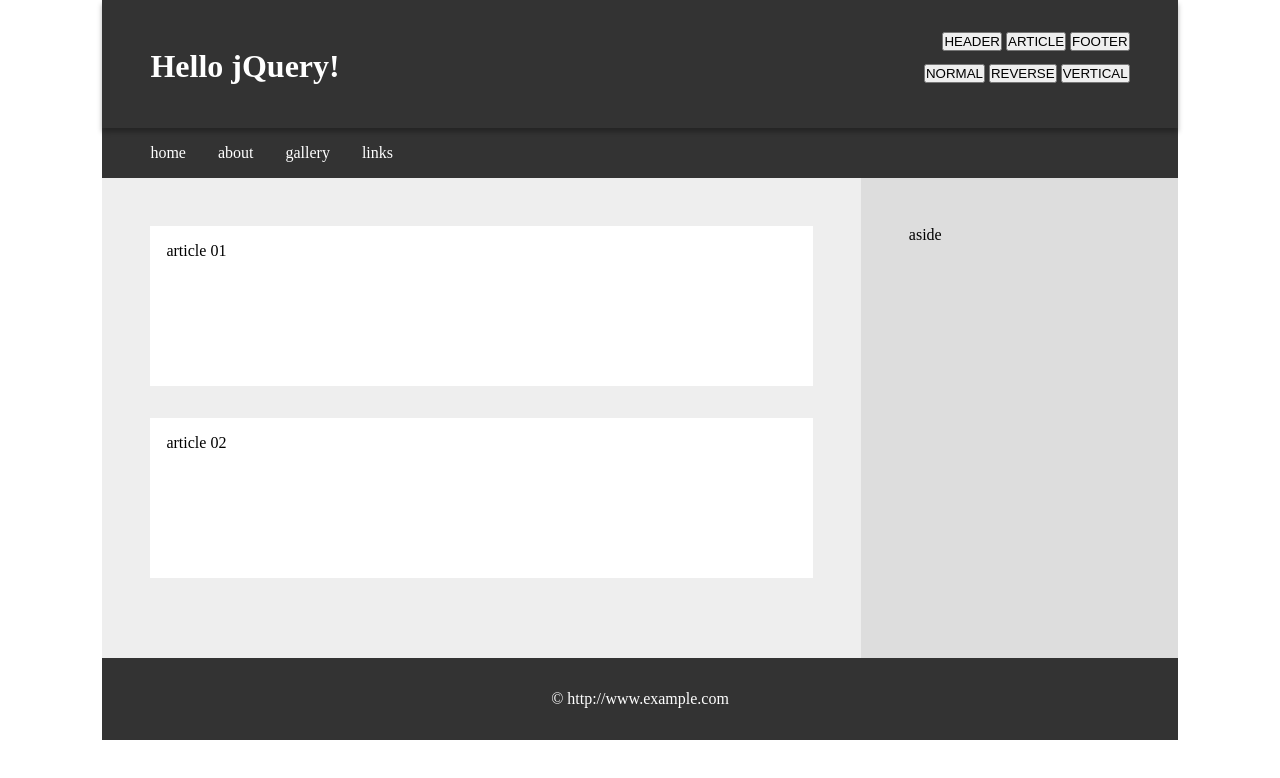
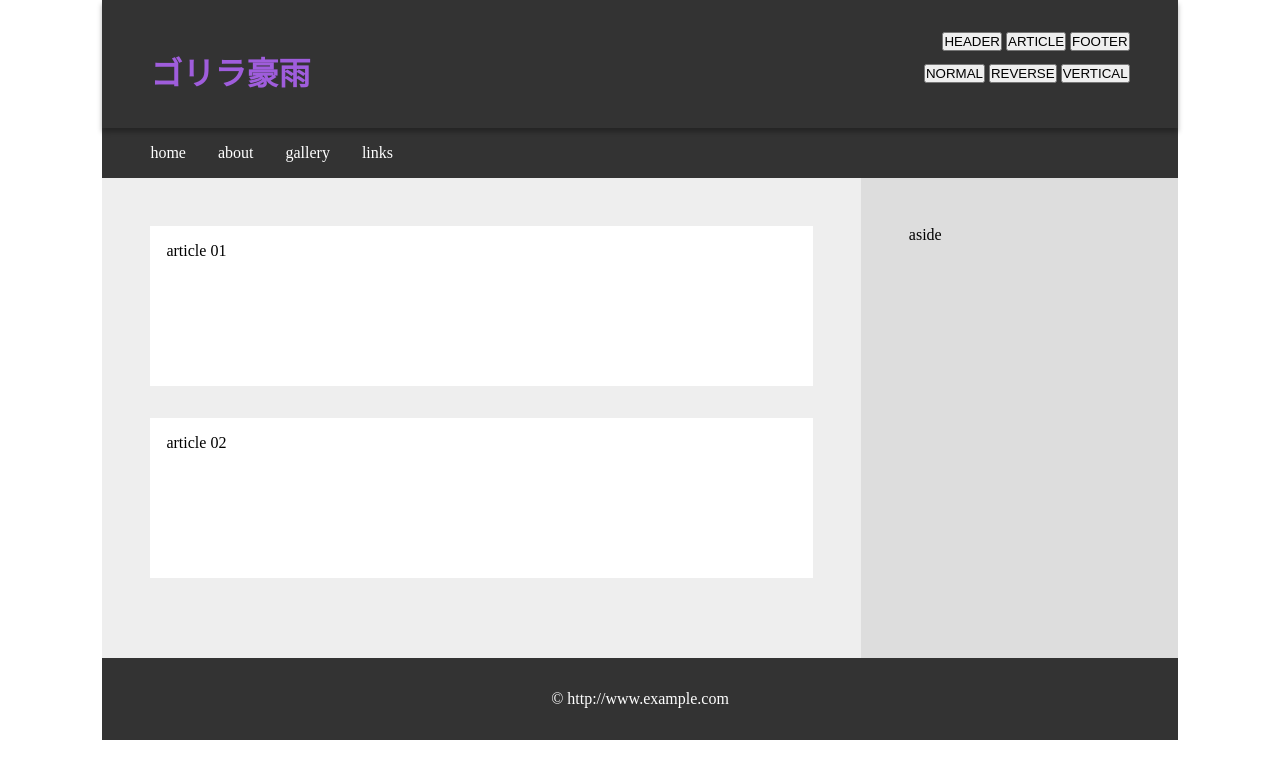
Before and after one commit to Genki-iwi/jquery_sample_01, a plain HTML site: page index.html in a window 1280 px wide. Both pictures are taken after a click on the button "HEADER". Drawn offline with nearby package versions, Linux system fonts and the light colour scheme.

Commit message:
いじってみた

```diff
--- a/index.html
+++ b/index.html
@@ -14,7 +14,7 @@
     <div id="container">
 
         <header>
-            <h1>Sample Page</h1>
+            <h1 style="color: #9f5ddc;">Click me</h1>
             <div id="buttonSet1">
                 <button id="buttonHeader">HEADER</button>
                 <button id="buttonArticle">ARTICLE</button>
--- a/script.js
+++ b/script.js
@@ -2,19 +2,39 @@
 $( function() {
 
     $( '#buttonHeader' ).click( function() {
-      $( 'h1' ).text( 'Hello jQuery!' );
+      $( 'h1' ).text( "ゴリラ豪雨" );
     });
 
     $( '#buttonArticle' ).click( function() {
+      $( 'header' ).css({
+        'color': '#32e0c4',
+        'background-color': '#512b58'
+      });
+      $( 'nav' ).css({
+        'color': 'white',
+        'background-color': '#2c003e'
+      });
+      $( 'section' ).css({
+        'color': 'white',
+        'background-color': '#f1ebbb'
+      });
       $( 'article' ).css({
+        'color': '#000',
+        'background-color': '#eeeeee'
+      });
+      $( 'aside' ).css({
         'color': 'white',
-        'background-color': 'red'
+        'background-color': '#b5076b'
+      });
+      $( 'footer' ).css({
+        'color': 'white',
+        'background-color': '#512b58'
       });
     });
 
     $( '#buttonFooter' ).click( function() {
-      $( 'footer' ).html('<p><a href="https://www.kyusan-u.ac.jp">Kyushu Sangyo University</a></p>' );
-      $( 'footer a' ).css( 'color','red' );
+      $( 'footer' ).html('<p><a href="https://www.youtube.com/watch?v=jNw1gIX4dmA">ローランド</a></p>' );
+      $( 'footer a' ).css( 'color','#fcf876' );
     });
 
   });
```
